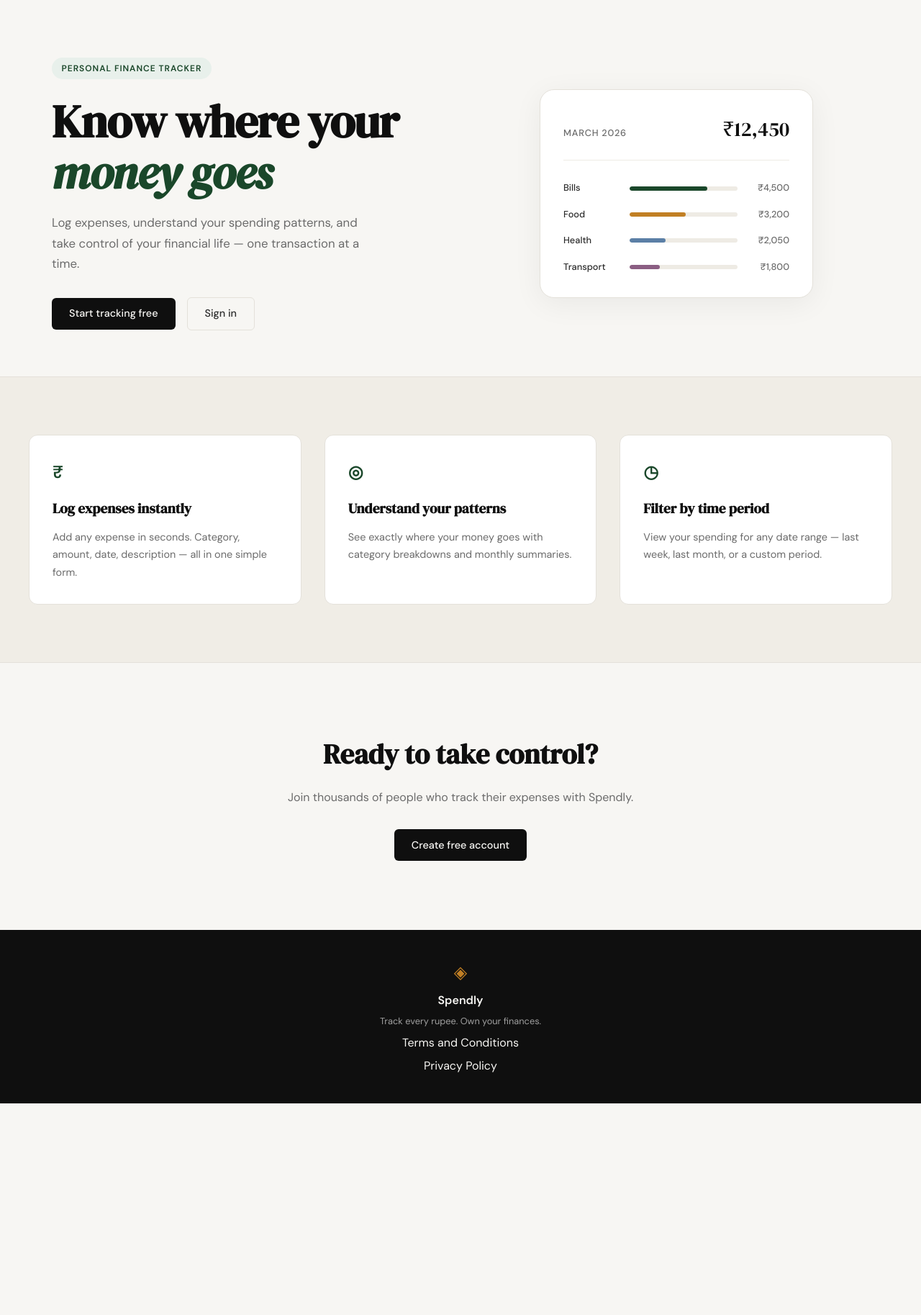
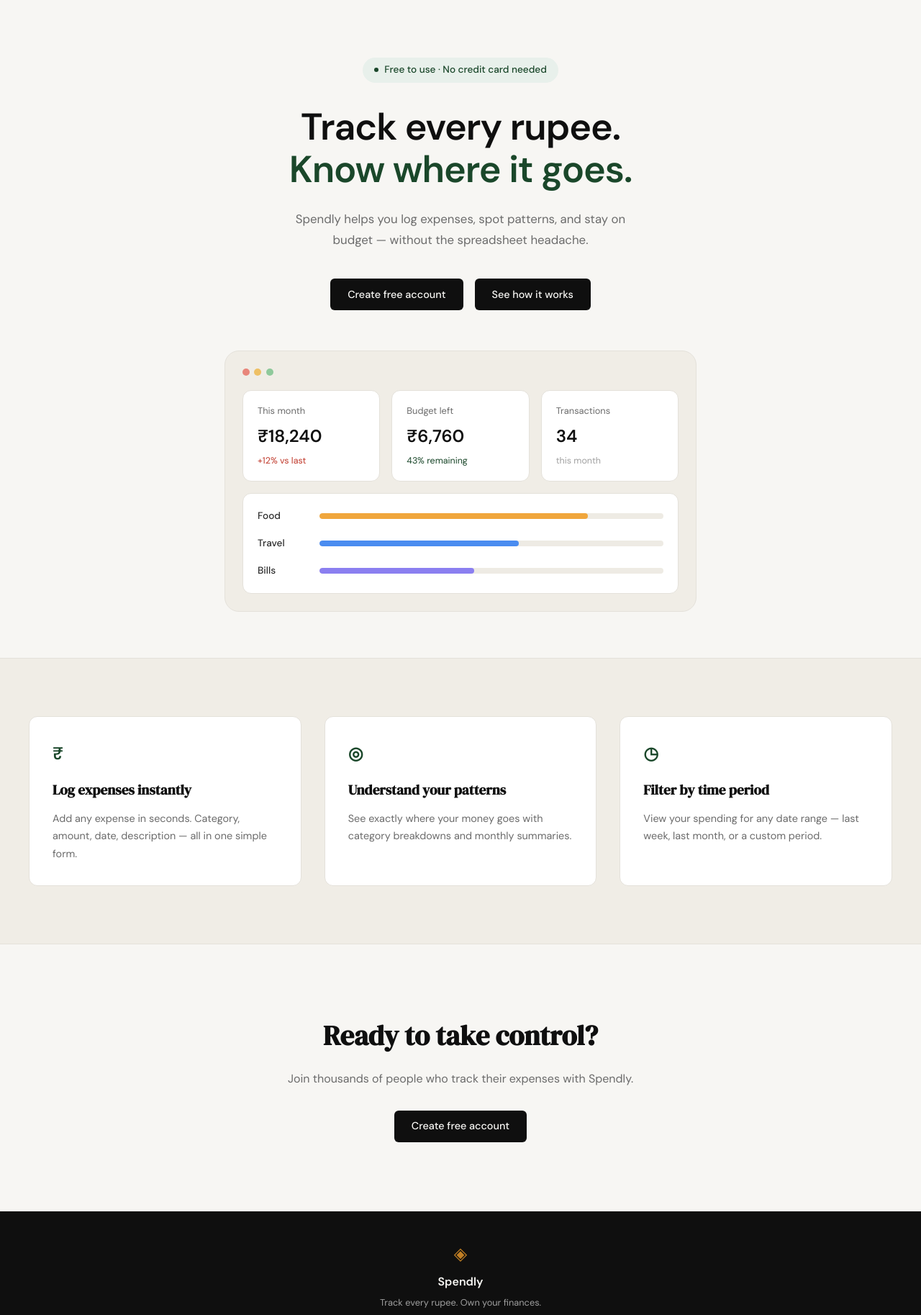
Before and after one commit to syedmunimshah/spendly, a Flask app: page / in a window 1280 px wide. Shown: the part 61-1888 px from the top of the page at 72% size. Before the commit the page ends 1594 px from the top, so only its background shows below. Run offline with Flask 3, Linux system fonts and the light colour scheme.

Commit message:
landing: redesign hero section to match mockup

```diff
--- a/static/css/style.css
+++ b/static/css/style.css
@@ -125,38 +125,50 @@ a { color: inherit; text-decoration: none; }
 
 .hero {
     padding: 5rem 2rem 4rem;
-    display: grid;
-    grid-template-columns: 1fr 1fr;
-    gap: 4rem;
+    max-width: 720px;
+    margin: 0 auto;
+    text-align: center;
+}
+
+.hero-inner {
+    display: flex;
+    flex-direction: column;
     align-items: center;
-    max-width: var(--max-width);
-    margin: 0 auto;
 }
 
 .hero-badge {
-    display: inline-block;
+    display: inline-flex;
+    align-items: center;
+    gap: 0.5rem;
     background: var(--accent-light);
     color: var(--accent);
-    font-size: 0.75rem;
-    font-weight: 600;
-    letter-spacing: 0.08em;
-    text-transform: uppercase;
-    padding: 0.35rem 0.85rem;
+    font-size: 0.85rem;
+    font-weight: 500;
+    padding: 0.4rem 1rem;
     border-radius: 999px;
+    margin-bottom: 2rem;
+}
+
+.hero-badge-dot {
+    width: 6px;
+    height: 6px;
+    border-radius: 50%;
+    background: var(--accent);
+    flex-shrink: 0;
+}
+
+.hero-title {
+    font-family: var(--font-body);
+    font-weight: 800;
+    font-size: clamp(2.25rem, 5vw, 3.25rem);
+    line-height: 1.15;
+    letter-spacing: -0.02em;
+    color: var(--ink);
     margin-bottom: 1.5rem;
 }
 
-.hero-title {
-    font-family: var(--font-display);
-    font-size: clamp(2.5rem, 5vw, 4rem);
-    line-height: 1.1;
-    letter-spacing: -0.02em;
-    color: var(--ink);
-    margin-bottom: 1.25rem;
-}
-
-.hero-title em {
-    font-style: italic;
+.hero-title-accent {
+    display: block;
     color: var(--accent);
 }
 
@@ -164,14 +176,16 @@ a { color: inherit; text-decoration: none; }
     font-size: 1.05rem;
     color: var(--ink-muted);
     line-height: 1.7;
-    max-width: 460px;
-    margin-bottom: 2rem;
+    max-width: 480px;
+    margin: 0 auto 2.5rem;
 }
 
 .hero-actions {
     display: flex;
     gap: 1rem;
     align-items: center;
+    justify-content: center;
+    margin-bottom: 3.5rem;
 }
 
 /* ------------------------------------------------------------------ */
@@ -179,60 +193,96 @@ a { color: inherit; text-decoration: none; }
 /* ------------------------------------------------------------------ */
 
 .hero-visual {
-    display: flex;
-    justify-content: center;
+    width: 100%;
 }
 
 .mock-card {
+    background: var(--paper-warm);
+    border: 1px solid var(--border);
+    border-radius: var(--radius-lg);
+    padding: 1.5rem;
+    width: 100%;
+    text-align: left;
+}
+
+.mock-dots {
+    display: flex;
+    gap: 0.4rem;
+    margin-bottom: 1.25rem;
+}
+
+.mock-dot {
+    width: 10px;
+    height: 10px;
+    border-radius: 50%;
+}
+
+.mock-dot-red { background: #e8867a; }
+.mock-dot-yellow { background: #eec065; }
+.mock-dot-green { background: #8fc99b; }
+
+.mock-stats {
+    display: grid;
+    grid-template-columns: repeat(3, 1fr);
+    gap: 1rem;
+    margin-bottom: 1rem;
+}
+
+.mock-stat {
     background: var(--paper-card);
     border: 1px solid var(--border);
-    border-radius: var(--radius-lg);
-    padding: 2rem;
-    width: 100%;
-    max-width: 380px;
-    box-shadow: 0 8px 40px rgba(0,0,0,0.06);
+    border-radius: var(--radius-md);
+    padding: 1.1rem 1.25rem;
+    display: flex;
+    flex-direction: column;
+    gap: 0.35rem;
 }
 
-.mock-card-header {
-    display: flex;
-    justify-content: space-between;
-    align-items: baseline;
-    margin-bottom: 1.75rem;
-    padding-bottom: 1.25rem;
-    border-bottom: 1px solid var(--border-soft);
+.mock-stat-label {
+    font-size: 0.8rem;
+    color: var(--ink-muted);
 }
 
-.mock-label {
-    font-size: 0.8rem;
-    font-weight: 500;
-    color: var(--ink-muted);
-    text-transform: uppercase;
-    letter-spacing: 0.06em;
-}
-
-.mock-total {
-    font-family: var(--font-display);
-    font-size: 1.75rem;
+.mock-stat-value {
+    font-family: var(--font-body);
+    font-weight: 700;
+    font-size: 1.5rem;
     color: var(--ink);
 }
 
-.mock-bars { display: flex; flex-direction: column; gap: 1rem; }
+.mock-stat-delta {
+    font-size: 0.78rem;
+    color: var(--ink-faint);
+}
+
+.mock-stat-delta-up { color: var(--danger); }
+.mock-stat-delta-good { color: var(--accent); }
+
+.mock-bars {
+    background: var(--paper-card);
+    border: 1px solid var(--border);
+    border-radius: var(--radius-md);
+    padding: 1.25rem;
+    display: flex;
+    flex-direction: column;
+    gap: 1rem;
+}
 
 .mock-bar-row {
     display: grid;
-    grid-template-columns: 80px 1fr 60px;
+    grid-template-columns: 70px 1fr;
     align-items: center;
-    gap: 0.75rem;
+    gap: 1rem;
 }
 
 .mock-cat {
-    font-size: 0.8rem;
+    font-size: 0.85rem;
     font-weight: 500;
     color: var(--ink-soft);
 }
 
 .mock-bar-track {
-    height: 6px;
+    height: 8px;
     background: var(--border-soft);
     border-radius: 999px;
     overflow: hidden;
@@ -240,21 +290,12 @@ a { color: inherit; text-decoration: none; }
 
 .mock-bar {
     height: 100%;
-    background: var(--accent);
     border-radius: 999px;
-    transition: width 0.6s ease;
 }
 
-.mock-bar-2 { background: var(--accent-2); }
-.mock-bar-3 { background: #5b7fa6; }
-.mock-bar-4 { background: #8b5e83; }
-
-.mock-amt {
-    font-size: 0.8rem;
-    font-weight: 500;
-    color: var(--ink-muted);
-    text-align: right;
-}
+.mock-bar-food { background: #f0a63c; }
+.mock-bar-travel { background: #4a8cf0; }
+.mock-bar-bills { background: #8b7ff0; }
 
 /* ------------------------------------------------------------------ */
 /* Buttons                                                             */
@@ -576,14 +617,7 @@ a { color: inherit; text-decoration: none; }
 /* ------------------------------------------------------------------ */
 
 @media (max-width: 900px) {
-    .hero {
-        grid-template-columns: 1fr;
-        text-align: center;
-    }
-
-    .hero-subtitle { max-width: 100%; }
-    .hero-actions { justify-content: center; }
-    .hero-visual { display: none; }
+    .mock-stats { grid-template-columns: 1fr; }
 
     .features-inner { grid-template-columns: 1fr; }
 }
--- a/templates/landing.html
+++ b/templates/landing.html
@@ -6,55 +6,62 @@
 
 <section class="hero">
     <div class="hero-inner">
-        <div class="hero-badge">Personal Finance Tracker</div>
+        <div class="hero-badge"><span class="hero-badge-dot"></span>Free to use · No credit card needed</div>
         <h1 class="hero-title">
-            Know where your<br>
-            <em>money goes</em>
+            Track every rupee.<br>
+            <span class="hero-title-accent">Know where it goes.</span>
         </h1>
         <p class="hero-subtitle">
-            Log expenses, understand your spending patterns,
-            and take control of your financial life —
-            one transaction at a time.
+            Spendly helps you log expenses, spot patterns, and stay
+            on budget — without the spreadsheet headache.
         </p>
         <div class="hero-actions">
-            <a href="{{ url_for('register') }}" class="btn-primary">Start tracking free</a>
-            <a href="{{ url_for('login') }}" class="btn-ghost">Sign in</a>
+            <a href="{{ url_for('register') }}" class="btn-primary">Create free account</a>
+            <a href="#" class="btn-primary">See how it works</a>
         </div>
-    </div>
-    <div class="hero-visual">
-        <div class="mock-card">
-            <div class="mock-card-header">
-                <span class="mock-label">March 2026</span>
-                <span class="mock-total">₹12,450</span>
-            </div>
-            <div class="mock-bars">
-                <div class="mock-bar-row">
-                    <span class="mock-cat">Bills</span>
-                    <div class="mock-bar-track">
-                        <div class="mock-bar" style="width: 72%"></div>
+        <div class="hero-visual">
+            <div class="mock-card">
+                <div class="mock-dots">
+                    <span class="mock-dot mock-dot-red"></span>
+                    <span class="mock-dot mock-dot-yellow"></span>
+                    <span class="mock-dot mock-dot-green"></span>
+                </div>
+                <div class="mock-stats">
+                    <div class="mock-stat">
+                        <span class="mock-stat-label">This month</span>
+                        <span class="mock-stat-value">₹18,240</span>
+                        <span class="mock-stat-delta mock-stat-delta-up">+12% vs last</span>
                     </div>
-                    <span class="mock-amt">₹4,500</span>
+                    <div class="mock-stat">
+                        <span class="mock-stat-label">Budget left</span>
+                        <span class="mock-stat-value">₹6,760</span>
+                        <span class="mock-stat-delta mock-stat-delta-good">43% remaining</span>
+                    </div>
+                    <div class="mock-stat">
+                        <span class="mock-stat-label">Transactions</span>
+                        <span class="mock-stat-value">34</span>
+                        <span class="mock-stat-delta">this month</span>
+                    </div>
                 </div>
-                <div class="mock-bar-row">
-                    <span class="mock-cat">Food</span>
-                    <div class="mock-bar-track">
-                        <div class="mock-bar mock-bar-2" style="width: 52%"></div>
+                <div class="mock-bars">
+                    <div class="mock-bar-row">
+                        <span class="mock-cat">Food</span>
+                        <div class="mock-bar-track">
+                            <div class="mock-bar mock-bar-food" style="width: 78%"></div>
+                        </div>
                     </div>
-                    <span class="mock-amt">₹3,200</span>
-                </div>
-                <div class="mock-bar-row">
-                    <span class="mock-cat">Health</span>
-                    <div class="mock-bar-track">
-                        <div class="mock-bar mock-bar-3" style="width: 33%"></div>
+                    <div class="mock-bar-row">
+                        <span class="mock-cat">Travel</span>
+                        <div class="mock-bar-track">
+                            <div class="mock-bar mock-bar-travel" style="width: 58%"></div>
+                        </div>
                     </div>
-                    <span class="mock-amt">₹2,050</span>
-                </div>
-                <div class="mock-bar-row">
-                    <span class="mock-cat">Transport</span>
-                    <div class="mock-bar-track">
-                        <div class="mock-bar mock-bar-4" style="width: 28%"></div>
+                    <div class="mock-bar-row">
+                        <span class="mock-cat">Bills</span>
+                        <div class="mock-bar-track">
+                            <div class="mock-bar mock-bar-bills" style="width: 45%"></div>
+                        </div>
                     </div>
-                    <span class="mock-amt">₹1,800</span>
                 </div>
             </div>
         </div>
```
